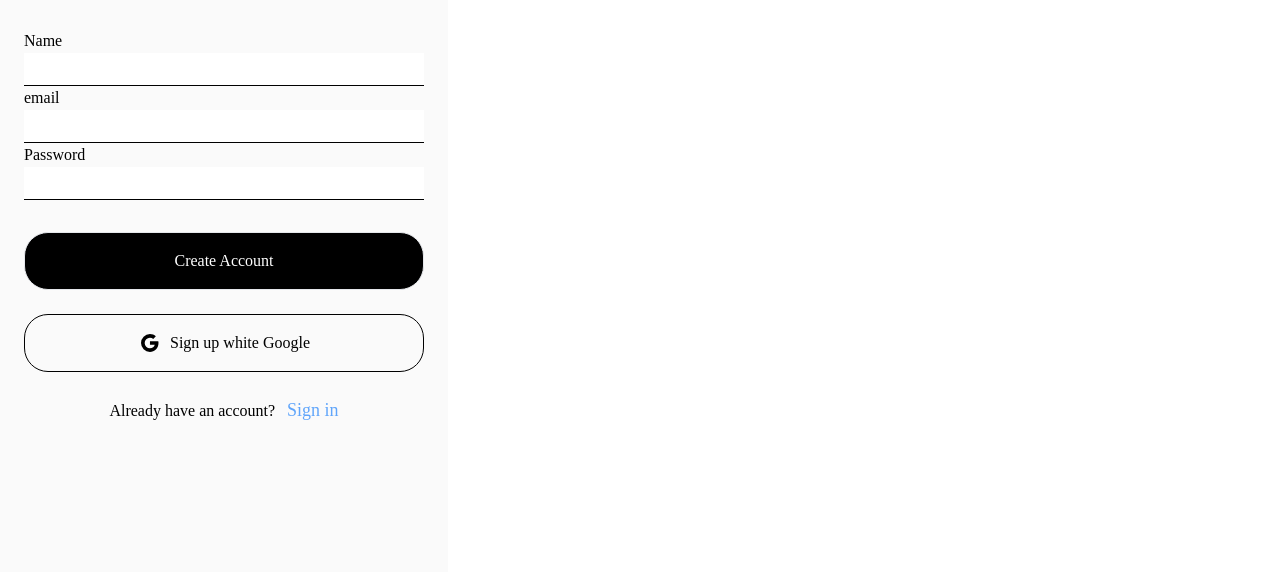
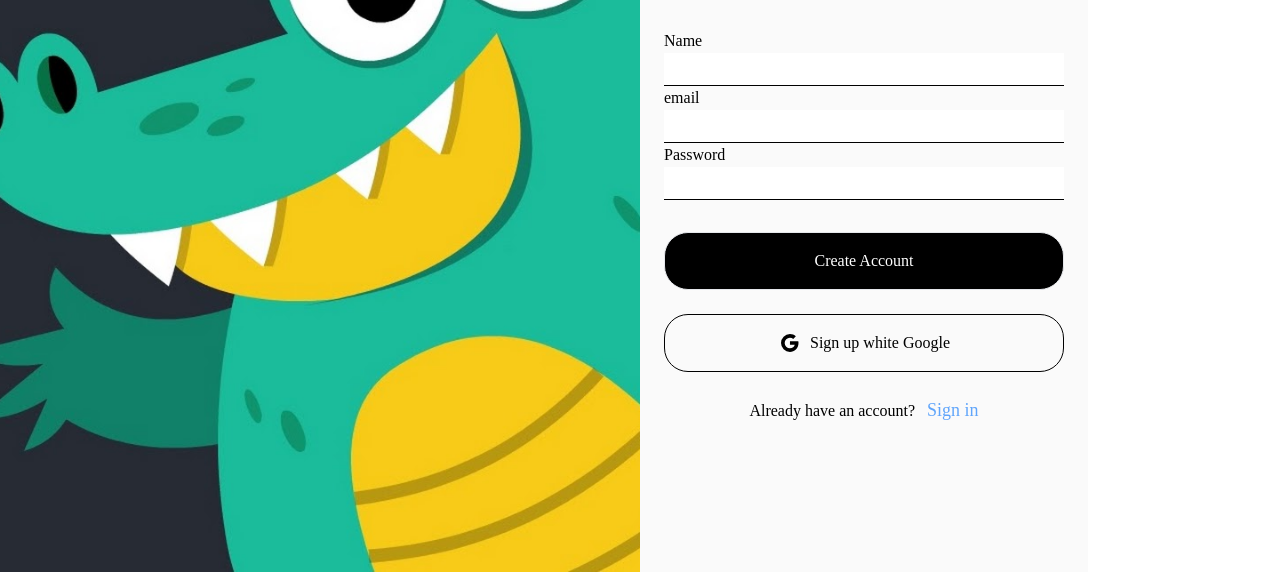
Before and after one commit to Duridev/formulario-adaptable-tailwind, a website: page src/index.html in a window 1280 px wide. Shown: the part 228-800 px from the top of the page. Drawn offline with Linux system fonts and the light colour scheme; a web font is replaced by a local one.

Commit message:
diseno responsivo y proyecto finalizado

```diff
--- a/src/index.html
+++ b/src/index.html
@@ -12,9 +12,9 @@
 </head>
 <body class="font-martian h-screen">
 
-    <main class="h-full grid max-w-screen-xl mx-auto">
+    <main class="h-full grid max-w-screen-xl mx-auto md:grid-cols-[2fr_3fr] lg:grid-cols-2">
 
-        <div class="p-10 bg-cody-saludando bg-cover bg-center hidden">
+        <div class="bg-cody-saludando bg-cover bg-center hidden md:block">
 
         </div>
 
```
Also changed, not shown: src/css/style.css.
